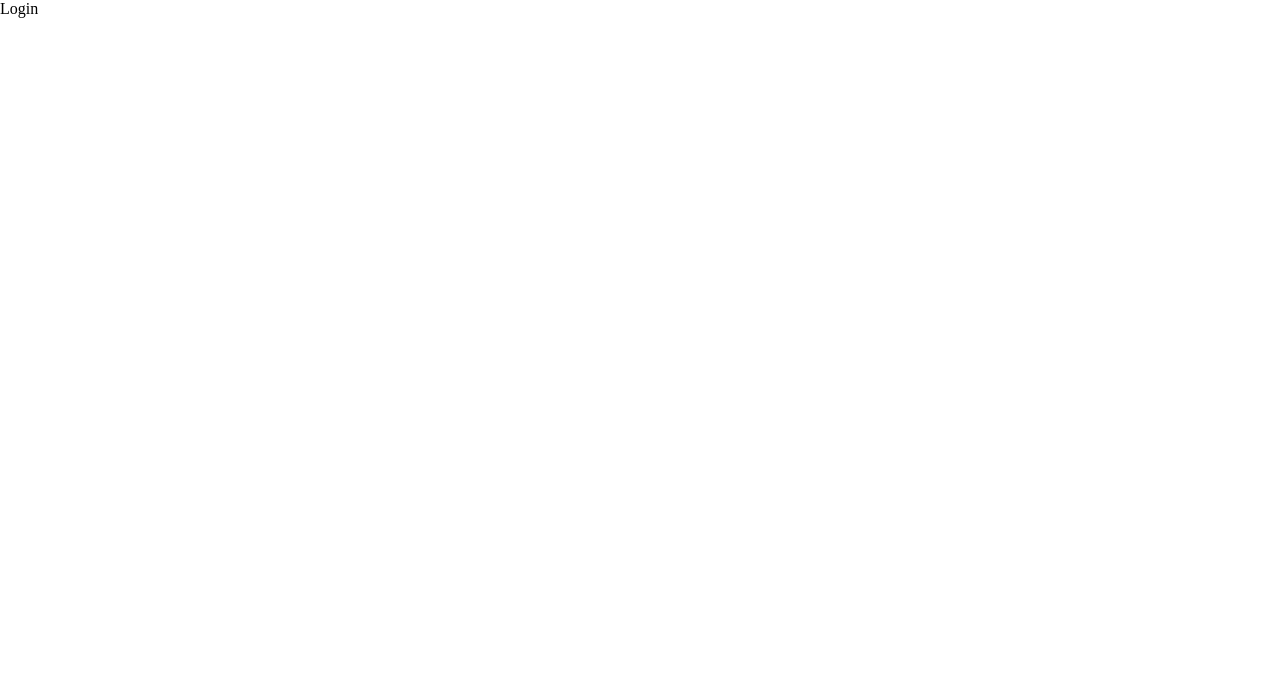
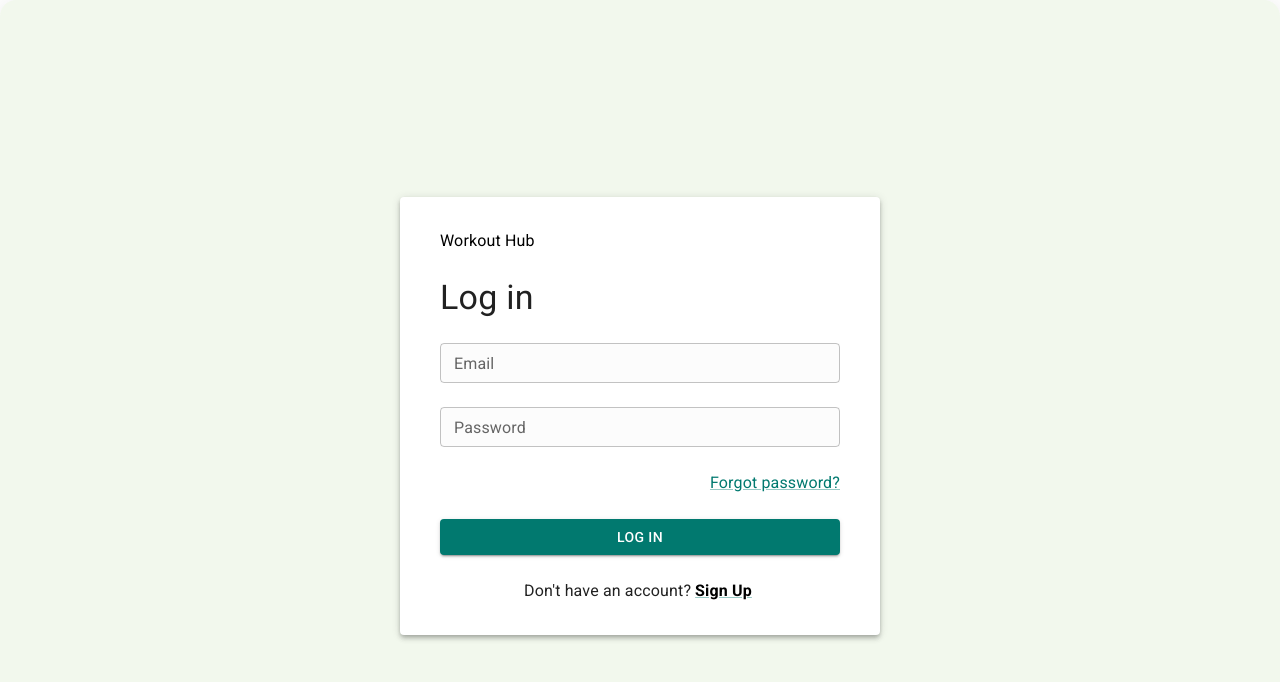
Before and after one commit to squach28/workout_hub, a React (Vite) app in the folder frontend/: page /login in a window 1280 px wide. Shown: the top 682 px of the page. Built offline with nearby package versions, Linux system fonts and the light colour scheme.

Commit message:
basic LoginForm for login page

```diff
--- a/frontend/src/pages/Login.tsx
+++ b/frontend/src/pages/Login.tsx
@@ -1,5 +1,96 @@
+import {
+  Box,
+  Paper,
+  Stack,
+  Typography,
+  Link,
+  TextField,
+  Button,
+} from "@mui/material";
+import { Link as RouterLink } from "react-router-dom";
+
 const Login = () => {
-  return <div>Login</div>;
+  return (
+    <Box
+      display="flex"
+      flexDirection="column"
+      alignItems="center"
+      justifyItems="center"
+      sx={{
+        background: "rgba(188, 219, 167, 0.2)",
+        borderRadius: "16px",
+        boxShadow: "0 4px 30px rgba(0, 0, 0, 0.1)",
+        backdropFilter: "blur(2.9px)",
+      }}
+    >
+      <Stack
+        sx={{
+          width: { xs: "90%", md: "auto" },
+          justifyContent: "center",
+          minHeight: "100vh",
+          p: 2,
+        }}
+      >
+        <LoginForm />
+      </Stack>
+    </Box>
+  );
+};
+
+const LoginForm = () => {
+  return (
+    <Paper
+      elevation={4}
+      sx={{
+        px: { xs: 2, md: 5 },
+        py: { xs: 2, md: 4 },
+        minWidth: { md: "400px" },
+      }}
+    >
+      <Stack sx={{ display: "flex", flexDirection: "column", gap: 3 }}>
+        <Link
+          to="/"
+          component={RouterLink}
+          sx={{ textDecoration: "none", color: "black" }}
+        >
+          <Typography>Workout Hub</Typography>
+        </Link>
+        <Typography variant="h4">Log in</Typography>
+        <TextField
+          id="email"
+          name="email"
+          size="small"
+          label="Email"
+          variant="outlined"
+          sx={{ backgroundColor: "#FCFCFC" }}
+        />
+        <TextField
+          id="password"
+          name="password"
+          size="small"
+          label="Password"
+          variant="outlined"
+          sx={{ backgroundColor: "#FCFCFC" }}
+        />
+        <Link to="/forgotPassword" component={RouterLink}>
+          <Typography sx={{ textAlign: "right" }}>Forgot password?</Typography>
+        </Link>
+        <Button variant="contained" color="primary">
+          Log in
+        </Button>
+        <Typography sx={{ textAlign: "center" }}>
+          Don't have an account?
+          <Link
+            to="/signup"
+            component={RouterLink}
+            sx={{ mx: 0.5, color: "black", fontWeight: "bold" }}
+          >
+            Sign Up
+          </Link>
+        </Typography>
+      </Stack>
+    </Paper>
+  );
 };
 
 export default Login;
--- a/frontend/src/pages/SignUp.tsx
+++ b/frontend/src/pages/SignUp.tsx
@@ -249,7 +249,7 @@ const SignUpForm = () => {
             sx={{ mx: 0.5, color: "black", fontWeight: "bold" }}
             to="/login"
           >
-            Sign in
+            Log in
           </Link>
         </Typography>
       </Stack>
```
